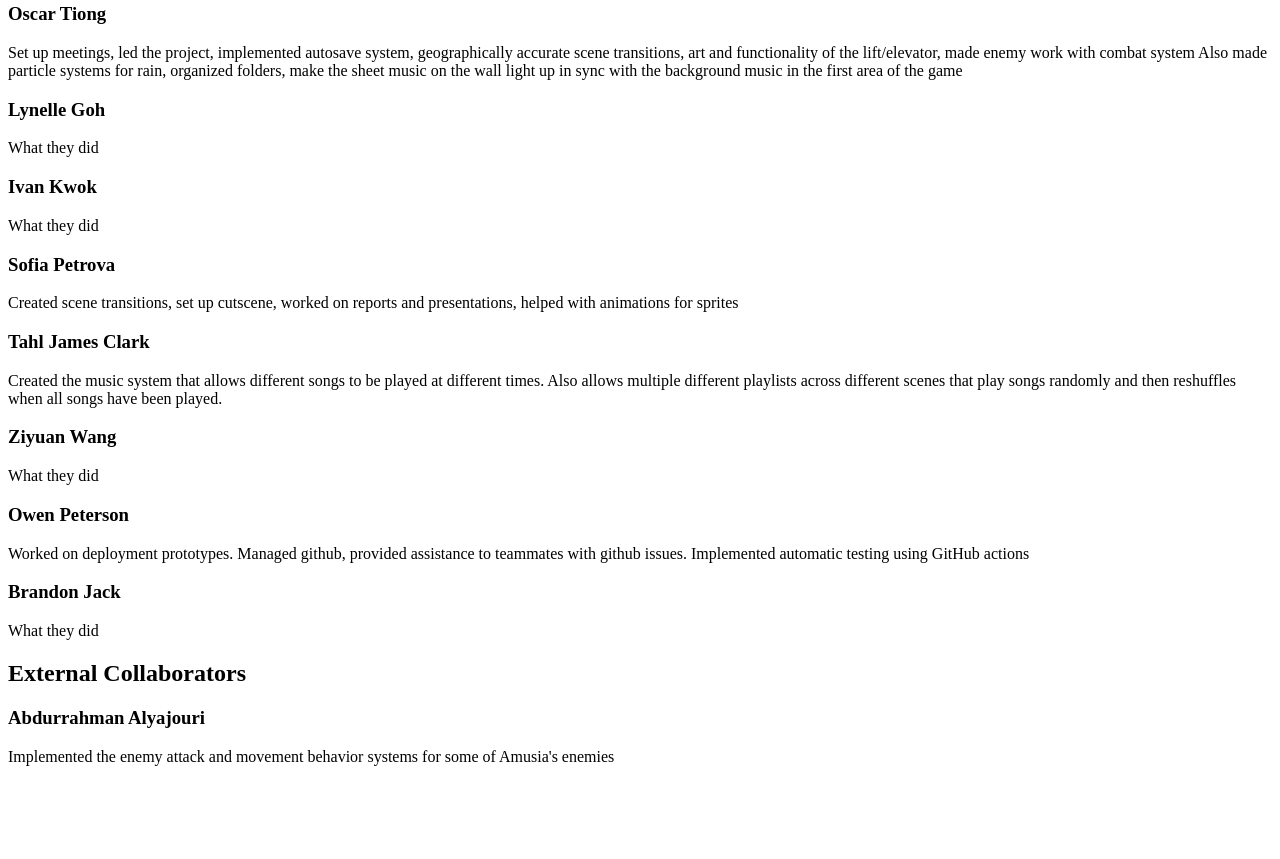
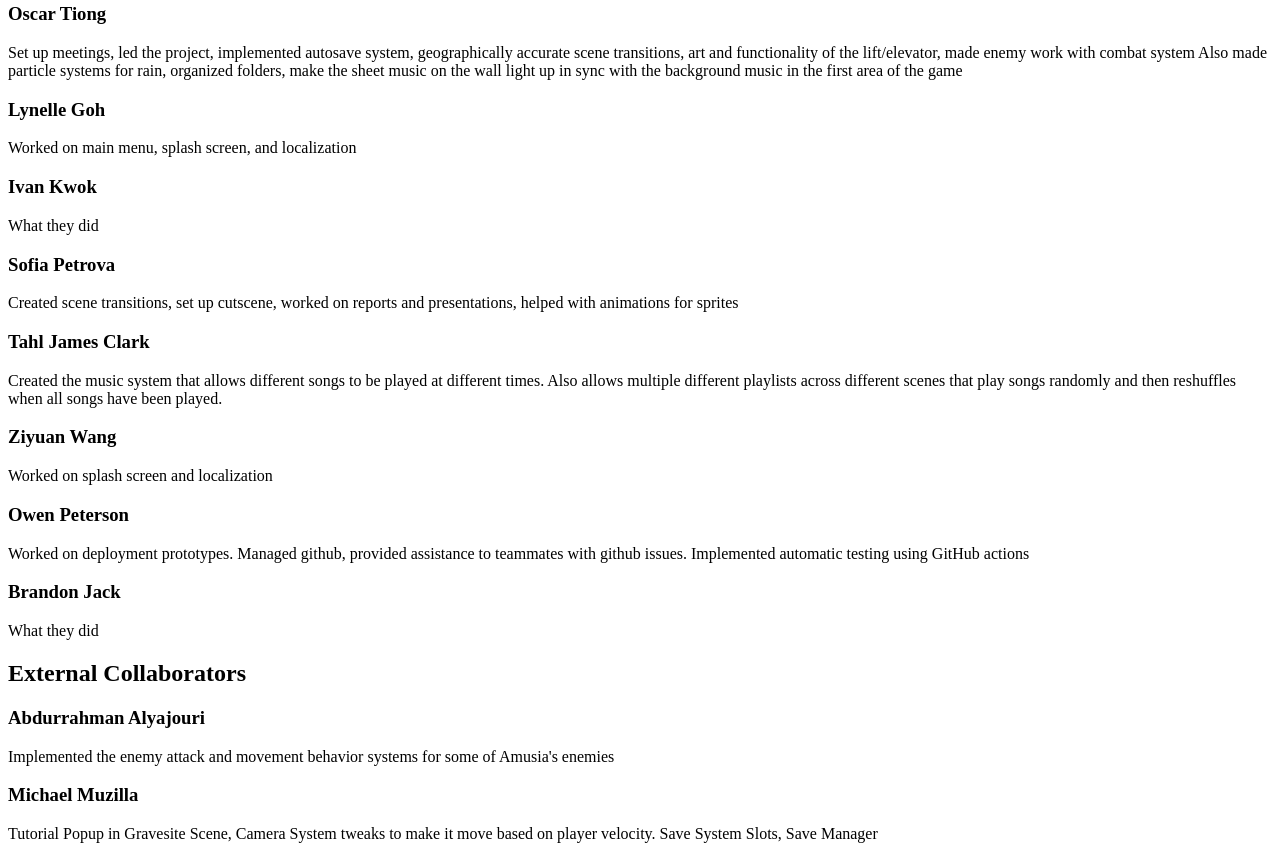
Before and after one commit to StudentAlleg/AmusiaPages, a plain HTML site: page index.html in a window 1280 px wide. Shown: the part 2455-3314 px from the top of the page. Before the commit the page ends 3237 px from the top, so only its background shows below. Drawn offline with Linux system fonts and the light colour scheme.

Commit message:
add Lynelle, Ziyuan

```diff
--- a/index.html
+++ b/index.html
@@ -118,7 +118,7 @@
         <p>Set up meetings, led the project, implemented autosave system, geographically accurate scene transitions, art and functionality of the lift/elevator, made enemy work with combat system
             Also made particle systems for rain, organized folders, make the sheet music on the wall light up in sync with the background music in the first area of the game</p>
         <h3 class = "contributor">Lynelle Goh</h3>
-        <p>What they did</p>
+        <p>Worked on main menu, splash screen, and localization</p>
         <h3 class = "contributor">Ivan Kwok</h3>
         <p>What they did</p>
         <h3 class = "contributor">Sofia Petrova</h3>
@@ -126,7 +126,7 @@
         <h3 class = "contributor">Tahl James Clark</h3>
         <p> Created the music system that allows different songs to be played at different times. Also allows multiple different playlists across different scenes that play songs randomly and then reshuffles when all songs have been played.</p>
         <h3 class = "contributor">Ziyuan Wang</h3>
-        <p>What they did</p>
+        <p>Worked on splash screen and localization</p>
         <h3 class = "contributor">Owen Peterson</h3>
         <p>Worked on deployment prototypes. Managed github, provided assistance to teammates with github issues. Implemented automatic testing using GitHub actions</p>
         <h3 class = "contributor">Brandon Jack</h3>
@@ -136,6 +136,8 @@
         <h3 class = "contributor">Abdurrahman Alyajouri</h3>
         <p>Implemented the enemy attack and movement behavior systems for some of Amusia's enemies</p>
 
+        <h3 class = "contributor">Michael Muzilla</h3>
+        <p> Tutorial Popup in Gravesite Scene, Camera System tweaks to make it move based on player velocity. Save System Slots, Save Manager</p>
     </div>
 
 
```
